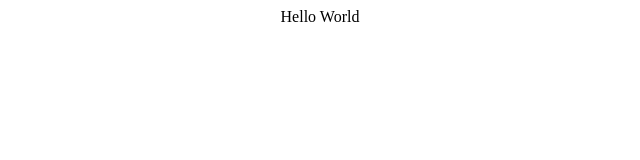
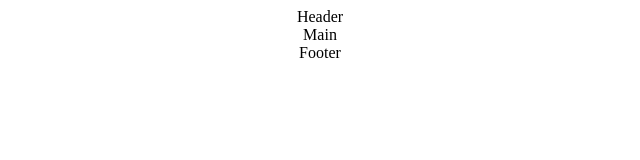
Before and after one commit to Lu-Smith/my_todo_list_react_typescript_redux, a React (Create React App) app: page / in a window 1280 px wide. Shown: the top 160 px of the page, without its empty margins (320-960 px from the left). Built offline with nearby package versions, Linux system fonts and the light colour scheme.

Commit message:
Created main folders

```diff
--- a/src/App.tsx
+++ b/src/App.tsx
@@ -1,10 +1,15 @@
-import React from 'react';
+import React, {FC} from 'react';
 import './App.css';
+import Footer from './app/components/Footer';
+import Header from './app/components/Header';
+import Main from './app/components/Main';
 
-const App = () => {
+const App: FC = () => {
   return (
     <div className="App">
-        Hello World
+        <Header />
+        <Main />
+        <Footer />
     </div>
   );
 }
--- /dev/null
+++ b/src/app/components/Footer.tsx
@@ -0,0 +1,9 @@
+import React, {FC} from 'react'
+
+const Footer: FC = () => {
+  return (
+    <div>Footer</div>
+  )
+}
+
+export default Footer;
--- /dev/null
+++ b/src/app/components/Header.tsx
@@ -0,0 +1,9 @@
+import React, {FC} from 'react'
+
+const Header: FC = () => {
+  return (
+    <div>Header</div>
+  )
+}
+
+export default Header;
--- /dev/null
+++ b/src/app/components/Main.tsx
@@ -0,0 +1,9 @@
+import React, {FC} from 'react'
+
+const Main: FC = () => {
+  return (
+    <div>Main</div>
+  )
+}
+
+export default Main;
```
